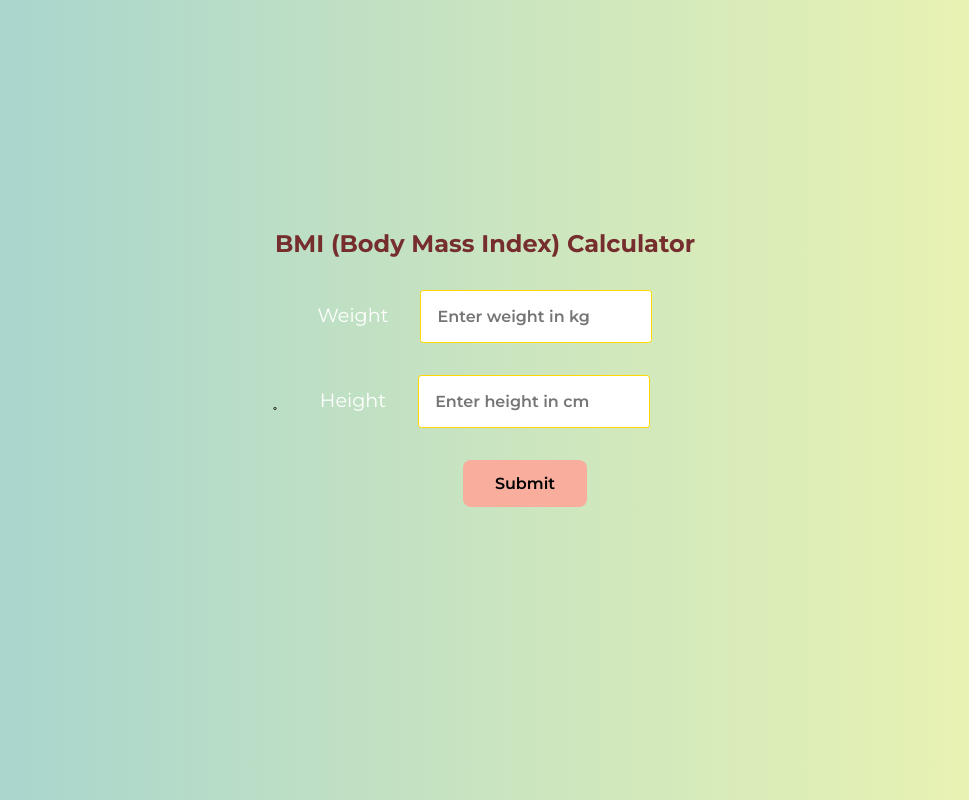
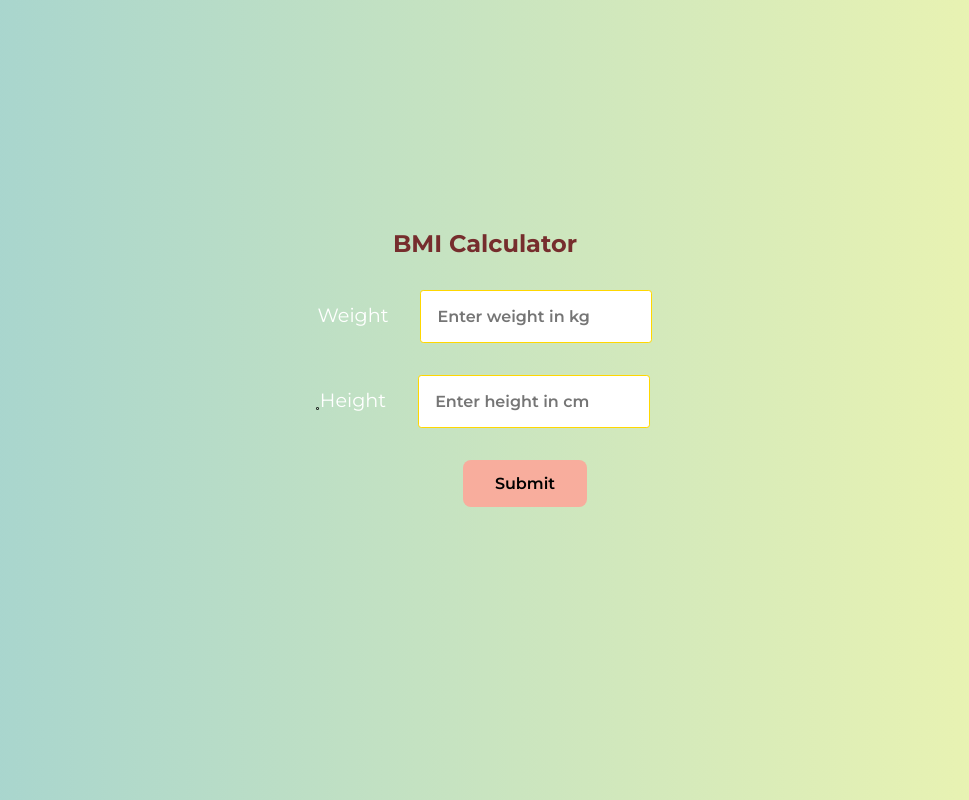
Before and after one commit to dipujeh/BMI-Calculator, a plain HTML site: page index.html in a window 1280 px wide. Shown: the whole page, without its empty margins (155-1124 px from the left). Drawn offline with Linux system fonts and the light colour scheme.

Commit message:
Update index.html

```diff
--- a/index.html
+++ b/index.html
@@ -11,7 +11,7 @@
 <body>̥
     <section class="bmi-box">
         <form>
-            <h1>BMI (Body Mass Index) Calculator</h1>
+            <h1>BMI Calculator</h1>
             <label for="weight">
                 <span class="text">Weight</span><input type="text" placeholder="Enter weight in kg" id="weight"  required>
             </label>
```
